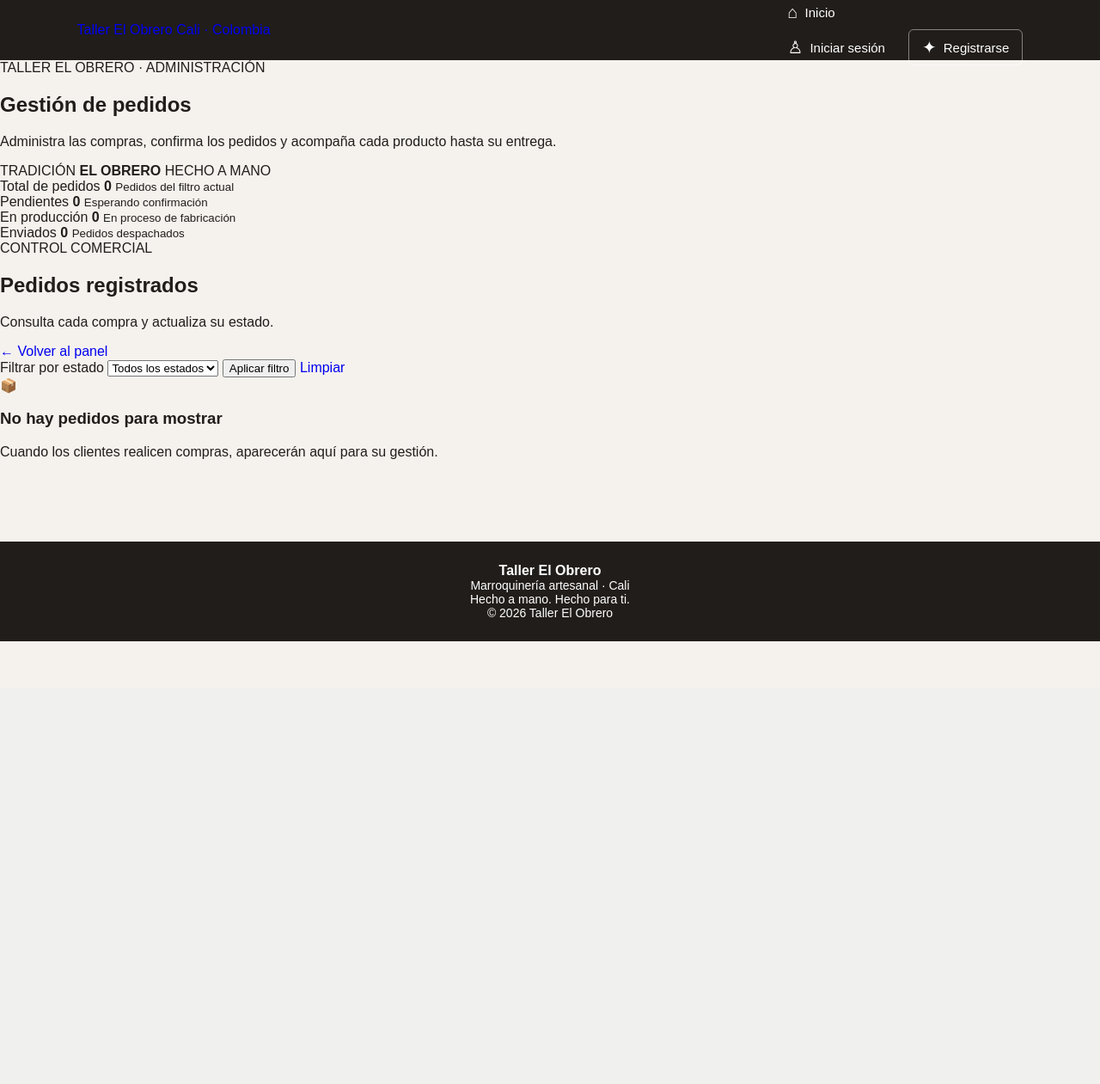
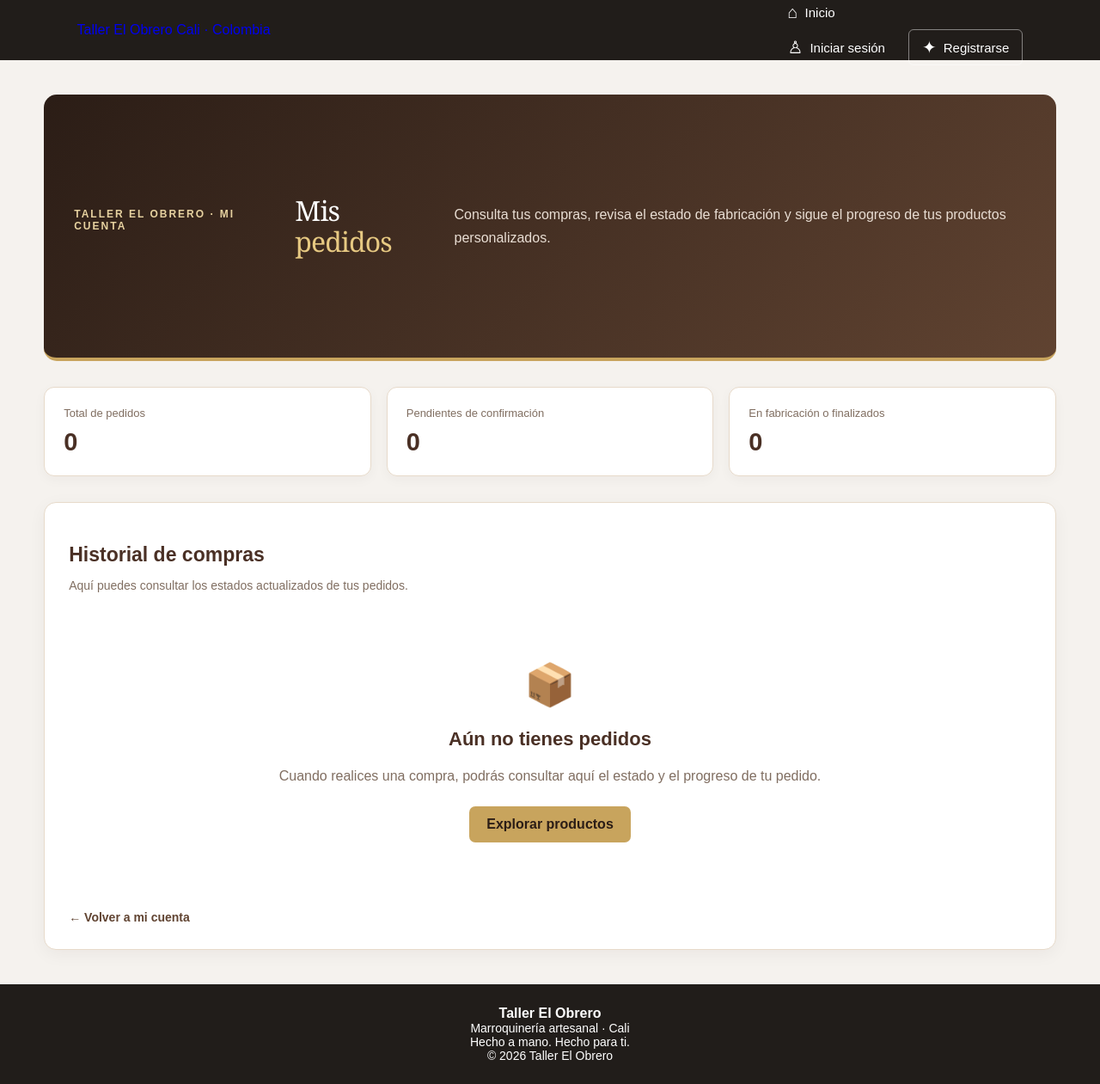
Before and after one commit to Dxxelxx/Economia_Digital, a Python web app: template templates/mis_pedidos.html in a window 1280 px wide. Shown: the whole page at 86% size. Before the commit the page ends 746 px from the top, so only its background shows below. Run offline with Jinja, Linux system fonts and the light colour scheme; the template is opened without the code that fills it, so the values that code supplies are empty.

Commit message:
Avance 5

```diff
--- a/templates/mis_pedidos.html
+++ b/templates/mis_pedidos.html
@@ -1,155 +1,373 @@
 {% extends "base.html" %}
 
 {% block titulo %}
-Gestión de pedidos | Taller El Obrero
+Mis pedidos | Taller El Obrero
 {% endblock %}
 
 {% block contenido %}
 
-<section class="admin-pedidos">
+<style>
+    .mis-pedidos {
+        max-width: 1200px;
+        width: 92%;
+        margin: 40px auto;
+        color: #38271e;
+    }
 
-    <div class="admin-pedidos-hero">
+    .pedidos-hero {
+        background: linear-gradient(135deg, #2b1d16, #604331);
+        color: #fff;
+        padding: 35px;
+        border-radius: 15px;
+        border-bottom: 4px solid #c8a45d;
+        margin-bottom: 30px;
+    }
 
-        <div>
-            <span class="admin-pedidos-etiqueta">
-                TALLER EL OBRERO · ADMINISTRACIÓN
+    .pedidos-hero .etiqueta {
+        color: #e7d2a0;
+        font-size: 12px;
+        font-weight: bold;
+        letter-spacing: 2px;
+    }
+
+    .pedidos-hero h1 {
+        font-size: 32px;
+        margin: 12px 0;
+    }
+
+    .pedidos-hero h1 span {
+        color: #e7c982;
+    }
+
+    .pedidos-hero p {
+        color: #e9ded4;
+        line-height: 1.7;
+    }
+
+    .pedidos-resumen {
+        display: grid;
+        grid-template-columns: repeat(3, minmax(0, 1fr));
+        gap: 18px;
+        margin-bottom: 30px;
+    }
+
+    .resumen-tarjeta {
+        background: #fff;
+        border: 1px solid #e7daca;
+        border-radius: 12px;
+        padding: 22px;
+        box-shadow: 0 4px 14px rgba(43, 29, 22, 0.04);
+    }
+
+    .resumen-tarjeta span {
+        display: block;
+        color: #806e61;
+        font-size: 13px;
+        margin-bottom: 10px;
+    }
+
+    .resumen-tarjeta strong {
+        display: block;
+        color: #4a3025;
+        font-size: 29px;
+    }
+
+    .pedidos-panel {
+        background: #fff;
+        border: 1px solid #e7daca;
+        border-radius: 14px;
+        padding: 28px;
+        box-shadow: 0 5px 20px rgba(43, 29, 22, 0.05);
+    }
+
+    .panel-encabezado {
+        margin-bottom: 25px;
+    }
+
+    .panel-encabezado h2 {
+        font-size: 23px;
+        color: #4a3025;
+        margin-bottom: 8px;
+    }
+
+    .panel-encabezado p {
+        font-size: 14px;
+        color: #806e61;
+    }
+
+    .tabla-contenedor {
+        overflow-x: auto;
+    }
+
+    .tabla-pedidos {
+        width: 100%;
+        border-collapse: collapse;
+        min-width: 750px;
+    }
+
+    .tabla-pedidos th {
+        background: #f5eee4;
+        color: #4a3025;
+        padding: 15px 12px;
+        text-align: left;
+        font-size: 12px;
+        text-transform: uppercase;
+        border-bottom: 2px solid #c8a45d;
+    }
+
+    .tabla-pedidos td {
+        padding: 17px 12px;
+        border-bottom: 1px solid #eee4d8;
+        font-size: 14px;
+        vertical-align: middle;
+    }
+
+    .tabla-pedidos tbody tr:hover {
+        background: #fcf9f4;
+    }
+
+    .numero-pedido {
+        font-weight: bold;
+        color: #604331;
+    }
+
+    .producto-nombre {
+        font-weight: 600;
+        color: #38271e;
+    }
+
+    .producto-detalle {
+        display: block;
+        font-size: 12px;
+        color: #806e61;
+        margin-top: 5px;
+    }
+
+    .estado {
+        display: inline-block;
+        padding: 7px 11px;
+        border-radius: 20px;
+        font-size: 11px;
+        font-weight: bold;
+        white-space: nowrap;
+    }
+
+    .estado-pendiente {
+        background: #fff0cf;
+        color: #805b0d;
+    }
+
+    .estado-aceptado {
+        background: #e0e8ff;
+        color: #31518a;
+    }
+
+    .estado-produccion {
+        background: #dcecff;
+        color: #245e91;
+    }
+
+    .estado-pausa {
+        background: #fce8cf;
+        color: #8a5719;
+    }
+
+    .estado-listo {
+        background: #d9f3e3;
+        color: #216641;
+    }
+
+    .estado-enviado {
+        background: #e9e0ff;
+        color: #6341a0;
+    }
+
+    .estado-entregado {
+        background: #d9f3e3;
+        color: #216641;
+    }
+
+    .estado-cancelado {
+        background: #fde2df;
+        color: #9d3029;
+    }
+
+    .estado-default {
+        background: #ece7e3;
+        color: #66574d;
+    }
+
+    .btn-detalle {
+        display: inline-block;
+        padding: 9px 13px;
+        background: #4a3025;
+        color: #fff !important;
+        border-radius: 7px;
+        text-decoration: none;
+        font-size: 12px;
+        font-weight: bold;
+        white-space: nowrap;
+        transition: 0.2s;
+    }
+
+    .btn-detalle:hover {
+        background: #76563f;
+    }
+
+    .pedidos-vacios {
+        text-align: center;
+        padding: 55px 20px;
+    }
+
+    .pedidos-vacios .icono {
+        font-size: 48px;
+        display: block;
+        margin-bottom: 18px;
+    }
+
+    .pedidos-vacios h3 {
+        color: #4a3025;
+        font-size: 22px;
+        margin-bottom: 10px;
+    }
+
+    .pedidos-vacios p {
+        color: #806e61;
+        line-height: 1.7;
+        margin-bottom: 22px;
+    }
+
+    .btn-catalogo {
+        display: inline-block;
+        background: #c8a45d;
+        color: #2b1d16 !important;
+        text-decoration: none;
+        padding: 12px 20px;
+        border-radius: 7px;
+        font-weight: bold;
+    }
+
+    .btn-catalogo:hover {
+        background: #e7d2a0;
+    }
+
+    .volver {
+        display: inline-block;
+        margin-top: 24px;
+        color: #604331;
+        text-decoration: none;
+        font-size: 14px;
+        font-weight: 600;
+    }
+
+    .volver:hover {
+        color: #a47c36;
+    }
+
+    @media (max-width: 700px) {
+        .pedidos-resumen {
+            grid-template-columns: 1fr;
+        }
+
+        .pedidos-hero {
+            padding: 25px;
+        }
+
+        .pedidos-hero h1 {
+            font-size: 26px;
+        }
+
+        .pedidos-panel {
+            padding: 18px;
+        }
+    }
+</style>
+
+<section class="mis-pedidos">
+
+    <div class="pedidos-hero">
+
+        <span class="etiqueta">
+            TALLER EL OBRERO · MI CUENTA
         </span>
 
-            <h1>Gestión de <span>pedidos</span></h1>
+        <h1>
+            Mis <span>pedidos</span>
+        </h1>
 
         <p>
-                Administra las compras, confirma los pedidos
-                y acompaña cada producto hasta su entrega.
+            Consulta tus compras, revisa el estado de fabricación
+            y sigue el progreso de tus productos personalizados.
         </p>
-        </div>
-
-        <div class="admin-pedidos-sello">
-            <span>TRADICIÓN</span>
-            <strong>EL OBRERO</strong>
-            <span>HECHO A MANO</span>
-        </div>
 
     </div>
 
+    {% set ns = namespace(
+        pendientes=0,
+        produccion=0,
+        finalizados=0
+    ) %}
 
-    <div class="admin-pedidos-resumen">
+    {% for pedido in pedidos %}
 
-        <article class="admin-pedidos-tarjeta">
+        {% if pedido.estado == 'Pendiente' %}
+            {% set ns.pendientes = ns.pendientes + 1 %}
+        {% endif %}
+
+        {% if pedido.estado in ['Aceptado', 'En producción', 'En pausa'] %}
+            {% set ns.produccion = ns.produccion + 1 %}
+        {% endif %}
+
+        {% if pedido.estado in ['Listo para enviar', 'Enviado', 'Entregado'] %}
+            {% set ns.finalizados = ns.finalizados + 1 %}
+        {% endif %}
+
+    {% endfor %}
+
+    <div class="pedidos-resumen">
+
+        <article class="resumen-tarjeta">
             <span>Total de pedidos</span>
             <strong>{{ pedidos|length }}</strong>
-            <small>Pedidos del filtro actual</small>
         </article>
 
-        <article class="admin-pedidos-tarjeta">
-            <span>Pendientes</span>
-            <strong>
-                {{ pedidos|selectattr("estado", "equalto", "Pendiente")|list|length }}
-            </strong>
-            <small>Esperando confirmación</small>
+        <article class="resumen-tarjeta">
+            <span>Pendientes de confirmación</span>
+            <strong>{{ ns.pendientes }}</strong>
         </article>
 
-        <article class="admin-pedidos-tarjeta">
-            <span>En producción</span>
-            <strong>
-                {{ pedidos|selectattr("estado", "equalto", "En producción")|list|length }}
-            </strong>
-            <small>En proceso de fabricación</small>
-        </article>
-
-        <article class="admin-pedidos-tarjeta">
-            <span>Enviados</span>
-            <strong>
-                {{ pedidos|selectattr("estado", "equalto", "Enviado")|list|length }}
-            </strong>
-            <small>Pedidos despachados</small>
+        <article class="resumen-tarjeta">
+            <span>En fabricación o finalizados</span>
+            <strong>{{ ns.produccion + ns.finalizados }}</strong>
         </article>
 
     </div>
 
+    <div class="pedidos-panel">
 
-    <div class="admin-pedidos-panel">
-
-        <div class="admin-pedidos-panel-encabezado">
-
-            <div>
-                <span class="admin-pedidos-etiqueta">
-                    CONTROL COMERCIAL
-                </span>
-
-                <h2>Pedidos registrados</h2>
+        <div class="panel-encabezado">
+            <h2>Historial de compras</h2>
 
             <p>
-                    Consulta cada compra y actualiza su estado.
+                Aquí puedes consultar los estados actualizados de tus pedidos.
             </p>
         </div>
 
-            <a
-                href="{{ url_for('admin.dashboard') }}"
-                class="admin-pedidos-volver"
-            >
-                ← Volver al panel
-            </a>
-
-        </div>
-
-
-        <form
-            method="GET"
-            action="{{ url_for('admin.pedidos') }}"
-            class="admin-pedidos-filtros"
-        >
-
-            <label for="estado">
-                Filtrar por estado
-            </label>
-
-            <select name="estado" id="estado">
-
-                <option value="">
-                    Todos los estados
-                </option>
-
-                {% for estado in estados_pedido %}
-
-                    <option
-                        value="{{ estado }}"
-                        {% if estado_filtro == estado %}
-                            selected
-                        {% endif %}
-                    >
-                        {{ estado }}
-                    </option>
-
-                {% endfor %}
-
-            </select>
-
-            <button type="submit">
-                Aplicar filtro
-            </button>
-
-            <a href="{{ url_for('admin.pedidos') }}">
-                Limpiar
-            </a>
-
-        </form>
-
-
         {% if pedidos %}
 
-            <div class="admin-pedidos-tabla-contenedor">
+            <div class="tabla-contenedor">
 
-                <table class="admin-pedidos-tabla">
+                <table class="tabla-pedidos">
 
                     <thead>
                         <tr>
                             <th>Pedido</th>
-                            <th>Cliente</th>
+                            <th>Producto</th>
                             <th>Fecha</th>
-                            <th>Unidades</th>
+                            <th>Cantidad</th>
                             <th>Total</th>
-                            <th>Estado actual</th>
-                            <th>Actualizar estado</th>
+                            <th>Estado</th>
+                            <th>Acciones</th>
                         </tr>
                     </thead>
 
@@ -157,31 +375,55 @@ Gestión de pedidos | Taller El Obrero
 
                         {% for pedido in pedidos %}
 
+                            {% set estado = pedido.estado or 'Pendiente' %}
+
                             <tr>
 
                                 <td>
-                                    <strong class="admin-pedido-numero">
+                                    <span class="numero-pedido">
                                         #{{ "%05d"|format(pedido.id) }}
-                                    </strong>
+                                    </span>
                                 </td>
 
                                 <td>
-                                    <div class="admin-pedido-cliente">
 
-                                        <strong>
-                                            {{ pedido.cliente.nombre if pedido.cliente else "Cliente no disponible" }}
-                                        </strong>
+                                    {% if pedido.configuracion %}
 
-                                        <small>
-                                            {{ pedido.cliente.email if pedido.cliente else "" }}
-                                        </small>
+                                        <span class="producto-nombre">
 
-                                    </div>
+                                            {% if pedido.configuracion.producto %}
+                                                {{ pedido.configuracion.producto.nombre }}
+                                            {% else %}
+                                                Producto personalizado
+                                            {% endif %}
+
+                                        </span>
+
+                                        <span class="producto-detalle">
+
+                                            {% if pedido.configuracion.color %}
+                                                Color: {{ pedido.configuracion.color }}
+                                            {% endif %}
+
+                                            {% if pedido.configuracion.material %}
+                                                · Material: {{ pedido.configuracion.material }}
+                                            {% endif %}
+
+                                        </span>
+
+                                    {% else %}
+
+                                        <span class="producto-nombre">
+                                            Producto del pedido
+                                        </span>
+
+                                    {% endif %}
+
                                 </td>
 
                                 <td>
                                     {% if pedido.fecha_pedido %}
-                                        {{ pedido.fecha_pedido.strftime("%d/%m/%Y") }}
+                                        {{ pedido.fecha_pedido.strftime('%d/%m/%Y') }}
                                     {% else %}
                                         Sin fecha
                                     {% endif %}
@@ -198,61 +440,70 @@ Gestión de pedidos | Taller El Obrero
                                 </td>
 
                                 <td>
-                                    <span class="admin-pedido-estado
-                                        {% if pedido.estado == 'Entregado' %}
-                                            admin-estado-entregado
-                                        {% elif pedido.estado == 'Enviado' %}
-                                            admin-estado-enviado
-                                        {% elif pedido.estado == 'En producción' %}
-                                            admin-estado-produccion
-                                        {% elif pedido.estado == 'Cancelado' %}
-                                            admin-estado-cancelado
+
+                                    {% if estado == 'Pendiente' %}
+
+                                        <span class="estado estado-pendiente">
+                                            Pendiente
+                                        </span>
+
+                                    {% elif estado == 'Aceptado' %}
+
+                                        <span class="estado estado-aceptado">
+                                            Aceptado
+                                        </span>
+
+                                    {% elif estado == 'En producción' %}
+
+                                        <span class="estado estado-produccion">
+                                            En producción
+                                        </span>
+
+                                    {% elif estado == 'En pausa' %}
+
+                                        <span class="estado estado-pausa">
+                                            En pausa
+                                        </span>
+
+                                    {% elif estado == 'Listo para enviar' %}
+
+                                        <span class="estado estado-listo">
+                                            Listo para enviar
+                                        </span>
+
+                                    {% elif estado == 'Enviado' %}
+
+                                        <span class="estado estado-enviado">
+                                            Enviado
+                                        </span>
+
+                                    {% elif estado == 'Entregado' %}
+
+                                        <span class="estado estado-entregado">
+                                            Entregado
+                                        </span>
+
+                                    {% elif estado == 'Cancelado' %}
+
+                                        <span class="estado estado-cancelado">
+                                            Cancelado
+                                        </span>
+
                                     {% else %}
-                                            admin-estado-pendiente
+
+                                        <span class="estado estado-default">
+                                            {{ estado }}
+                                        </span>
+
                                     {% endif %}
-                                    ">
-                                        {{ pedido.estado }}
-                                    </span>
+
                                 </td>
 
                                 <td>
 
-                                    <form
-                                        method="POST"
-                                        action="{{ url_for('admin.actualizar_estado_pedido', pedido_id=pedido.id) }}"
-                                        class="admin-pedido-formulario-estado"
-                                    >
-
-                                        <select
-                                            name="estado"
-                                            aria-label="Nuevo estado del pedido {{ pedido.id }}"
-                                            required
-                                        >
-
-                                            {% for estado in estados_pedido %}
-
-                                                <option
-                                                    value="{{ estado }}"
-                                                    {% if pedido.estado == estado %}
-                                                        selected
-                                                    {% endif %}
-                                                >
-                                                    {{ estado }}
-                                                </option>
-
-                                            {% endfor %}
-
-                                        </select>
-
-                                        <button type="submit">
-                                            Guardar
-                                        </button>
-
-                                    </form>
-
                                     <a
-                                        class="admin-pedido-ver-detalle"
-                                        href="{{ url_for('admin.pedido_detalle', pedido_id=pedido.id) }}"
+                                        href="{{ url_for('cliente.detalle_pedido', pedido_id=pedido.id) }}"
+                                        class="btn-detalle"
                                     >
                                         Ver detalle
                                     </a>
@@ -271,20 +522,29 @@ Gestión de pedidos | Taller El Obrero
 
         {% else %}
 
-            <div class="admin-pedidos-vacio">
+            <div class="pedidos-vacios">
 
-                <span>📦</span>
+                <span class="icono">📦</span>
 
-                <h3>No hay pedidos para mostrar</h3>
+                <h3>Aún no tienes pedidos</h3>
 
                 <p>
-                    Cuando los clientes realicen compras,
-                    aparecerán aquí para su gestión.
+                    Cuando realices una compra, podrás consultar aquí
+                    el estado y el progreso de tu pedido.
                 </p>
+
+                <a href="{{ url_for('principal.inicio') }}"
+                   class="btn-catalogo">
+                    Explorar productos
+                </a>
 
             </div>
 
         {% endif %}
+
+        <a href="{{ url_for('cliente.inicio') }}" class="volver">
+            ← Volver a mi cuenta
+        </a>
 
     </div>
 
```
Also changed, not shown: routes/cliente.py (+62 -56 lines). Lines whose indentation alone changed are shown as unchanged.
